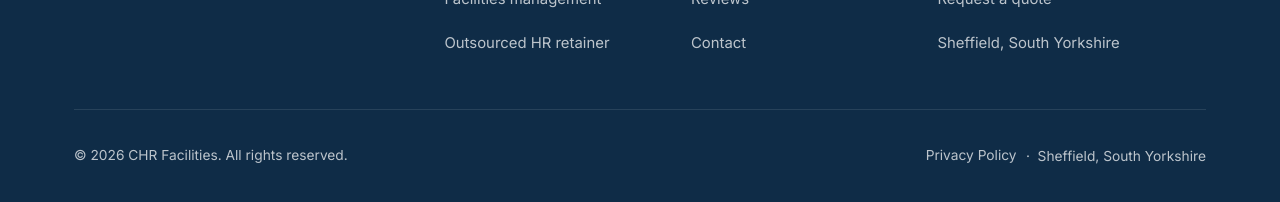
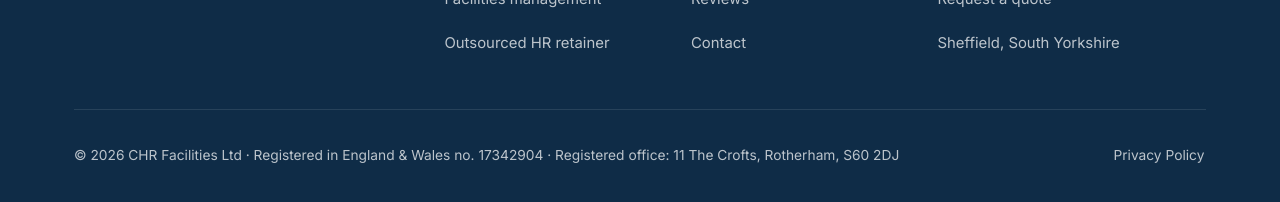
Before and after one commit to lah9w/chr, a plain HTML site: page index.html in a window 1280 px wide. Shown: the part 6362-6564 px from the top of the page. Drawn offline with Linux system fonts and the light colour scheme.

Commit message:
Revise footer content with registration information
Updated footer to include company registration details.

```diff
--- a/index.html
+++ b/index.html
@@ -1041,8 +1041,8 @@
       </div>
     </div>
     <div class="foot-bottom">
-      <span>© <span id="yr"></span> CHR Facilities. All rights reserved.</span>
-      <span><a href="privacy.html">Privacy Policy</a> &nbsp;·&nbsp; Sheffield, South Yorkshire</span>
+      <span>© <span id="yr"></span> CHR Facilities Ltd · Registered in England &amp; Wales no. 17342904 · Registered office: 11 The Crofts, Rotherham, S60 2DJ</span>
+      <span><a href="privacy.html">Privacy Policy</a></span>
     </div>
   </div>
 </footer>
```
